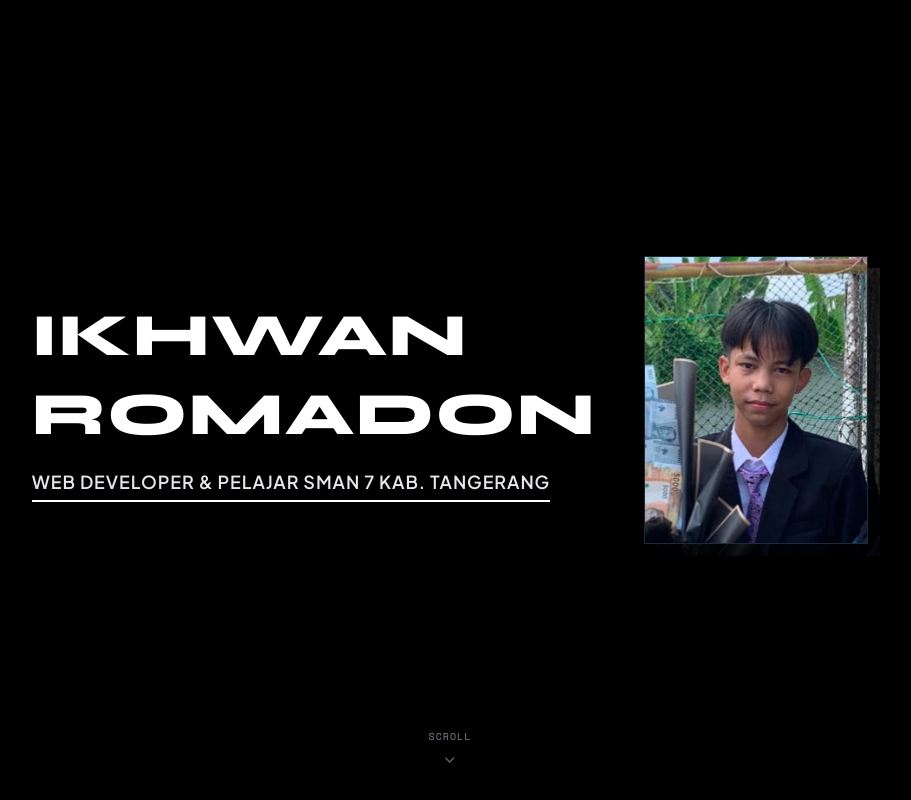
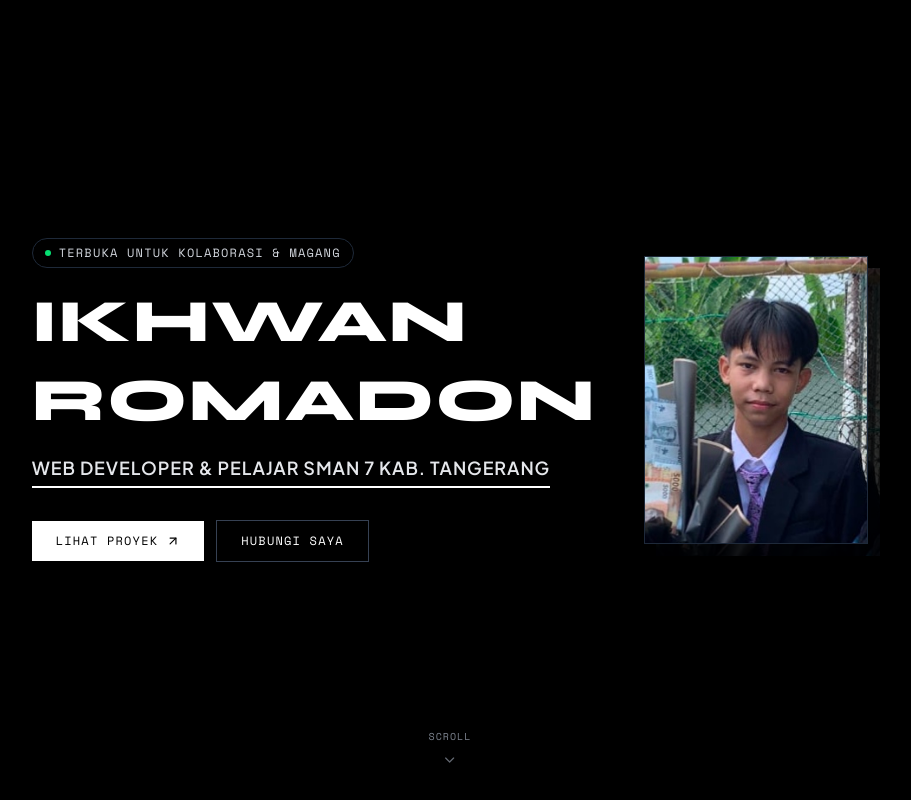
Before and after one commit to Ikhwan-stars/Ikhwan-Portfolio, a React (Vite) app: page / in a window 1280 px wide. Shown: the top 800 px of the page, without its empty margins (190-1101 px from the left). Built offline with nearby package versions, Linux system fonts and the light colour scheme.

Commit message:
Upload 29 file(s) via RepoHub

```diff
--- a/src/components/main/main-content.jsx
+++ b/src/components/main/main-content.jsx
@@ -1,9 +1,10 @@
 import React from 'react';
 import { motion } from 'framer-motion';
+import { FiArrowUpRight } from 'react-icons/fi';
 
 const MainContent = () => {
-  const scrollToAbout = () => {
-    const target = document.getElementById('about');
+  const scrollToSection = (id) => {
+    const target = document.getElementById(id);
     if (!target) return;
 
     // Pakai Lenis (smooth scroll) kalau tersedia, biar konsisten dengan scroll di seluruh halaman
@@ -14,10 +15,24 @@ const MainContent = () => {
     }
   };
 
+  const scrollToAbout = () => scrollToSection('about');
+
   return (
     <div className="flex flex-col-reverse md:flex-row items-center justify-center min-h-screen px-6 md:px-8 text-center md:text-left relative overflow-hidden pt-24 md:pt-0 pb-16 md:pb-0">
+      {/* Background dot-grid halus supaya hero terasa lebih berdimensi */}
+      <div className="absolute inset-0 bg-dot-grid bg-dot-grid-fade opacity-70 pointer-events-none" aria-hidden="true" />
+
       {/* Konten Teks */}
       <div className="mt-8 md:mt-0 md:mr-12 z-10">
+        <motion.span
+          initial={{ opacity: 0, y: 10 }}
+          animate={{ opacity: 1, y: 0 }}
+          transition={{ duration: 0.6, delay: 0.05 }}
+          className="inline-flex items-center gap-2 mb-4 px-3 py-1.5 border border-gray-800 rounded-full font-mono text-[10px] sm:text-xs uppercase tracking-widest text-gray-300"
+        >
+          <span className="w-1.5 h-1.5 rounded-full bg-green-400 animate-pulse" />
+          Terbuka untuk kolaborasi & magang
+        </motion.span>
         <div className="overflow-hidden">
           <motion.h1
             initial={{ y: 70, opacity: 0 }}
@@ -61,6 +76,29 @@ const MainContent = () => {
             />
           </motion.button>
         </div>
+
+        <motion.div
+          initial={{ opacity: 0, y: 16 }}
+          animate={{ opacity: 1, y: 0 }}
+          transition={{ duration: 0.6, delay: 0.55, ease: [0.22, 1, 0.36, 1] }}
+          className="mt-8 flex flex-wrap items-center justify-center md:justify-start gap-3"
+        >
+          <button
+            type="button"
+            onClick={() => scrollToSection('projects')}
+            className="group inline-flex items-center gap-2 bg-white hover:bg-gray-200 text-black font-mono text-xs uppercase tracking-widest py-3 px-6 transition-all duration-300 cursor-pointer"
+          >
+            <span>Lihat Proyek</span>
+            <FiArrowUpRight className="w-3.5 h-3.5 group-hover:translate-x-0.5 group-hover:-translate-y-0.5 transition-transform duration-300" />
+          </button>
+          <button
+            type="button"
+            onClick={() => scrollToSection('contact')}
+            className="inline-flex items-center gap-2 border border-gray-700 hover:border-white text-white font-mono text-xs uppercase tracking-widest py-3 px-6 transition-all duration-300 cursor-pointer"
+          >
+            <span>Hubungi Saya</span>
+          </button>
+        </motion.div>
       </div>
 
       {/* Indikator scroll ke About, muncul di bawah tengah layar */}
```
